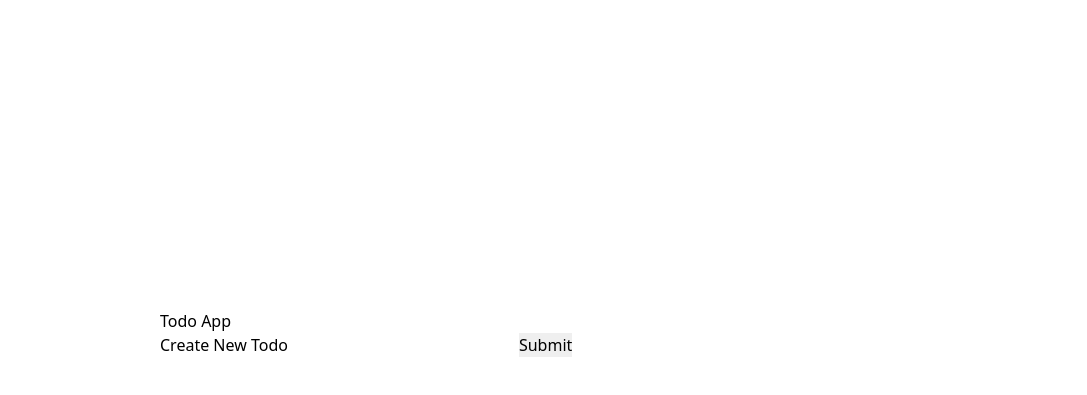
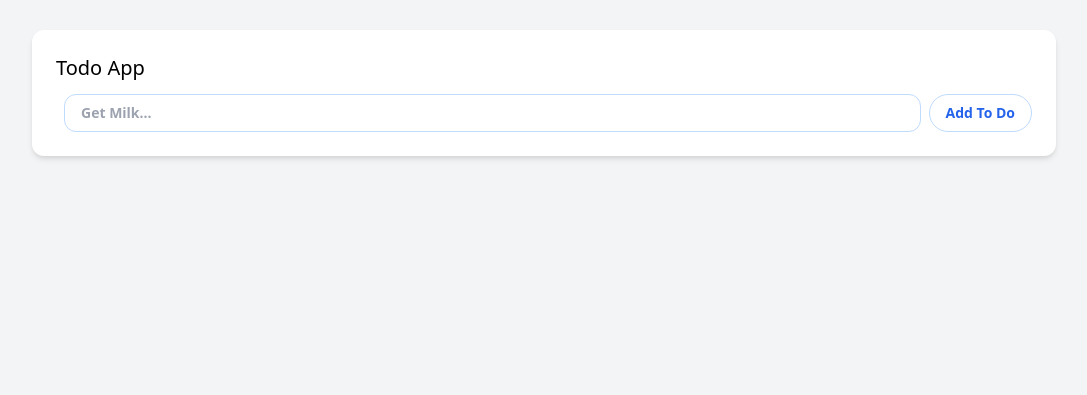
Before and after one commit to scottwarren/todo, a React (Create React App) app: page / in a window 1280 px wide. Shown: the part 307-702 px from the top of the page, without its empty margins (96-1183 px from the left). Built offline with nearby package versions, Linux system fonts and the light colour scheme.

Commit message:
Feature: Implemented rough design for to do app

```diff
--- a/src/App.tsx
+++ b/src/App.tsx
@@ -1,24 +1,15 @@
 import React from 'react';
-import styled from 'styled-components';
 
 import { StoreProvider } from './store';
 import Todos from './components/Todos';
 
-const Container = styled.div`
-  display: flex;
-  justify-content: center;
-  align-items: center;
-  height: 100vw;
-  width: 100vw;
-`;
-
 function App(): React.ReactElement {
   return (
-    <Container>
+    <div className='flex items-center justify-center bg-gray-100 w-screen h-screen'>
       <StoreProvider>
         <Todos />
       </StoreProvider>
-    </Container>
+    </div>
   );
 }
 
--- a/src/components/NewTodoForm.tsx
+++ b/src/components/NewTodoForm.tsx
@@ -17,13 +17,29 @@ function NewTodoForm(): React.ReactElement {
   };
 
   return (
-    <div>
-      <form onSubmit={handleSubmit}>
-        <label htmlFor='new-todo'>Create New Todo</label>
-        <input id='new-todo' ref={newTodoInputRef} />
-        <input type='submit' />
-      </form>
-    </div>
+    <form onSubmit={handleSubmit} className='flex space-x-2'>
+      <label
+        htmlFor='new-todo'
+        aria-label='Create New To Do'
+        className='hidden'
+      >
+        Create New Todo
+      </label>
+      <input
+        className='flex-grow ml-0 px-4 py-2 text-sm text-blue-600 font-semibold rounded-xl border border-blue-200 focus:outline-none focus:ring-2 focus:ring-blue-600 focus:ring-offset-2'
+        type='text'
+        id='new-todo'
+        ref={newTodoInputRef}
+        placeholder='Get Milk...'
+      />
+
+      <button
+        type='submit'
+        className='px-4 py-2 text-sm text-blue-600 font-semibold rounded-full border border-blue-200 hover:text-white hover:bg-blue-600 hover:border-transparent focus:outline-none focus:ring-2 focus:ring-blue-600 focus:ring-offset-2'
+      >
+        Add To Do
+      </button>
+    </form>
   );
 }
 export default NewTodoForm;
--- a/src/components/Todos.tsx
+++ b/src/components/Todos.tsx
@@ -1,28 +1,20 @@
 import React, { useContext } from 'react';
-import styled from 'styled-components';
 
 import Todo from './Todo';
 import NewTodoForm from './NewTodoForm';
 import { StoreContext } from '../store';
 
-const Container = styled.div`
-  max-height: 80vw;
-  width: 60vw;
-`;
-
-const Title = styled.h2``;
-
 function Todos(): React.ReactElement {
   const { todos } = useContext(StoreContext);
 
   return (
-    <Container>
-      <Title>Todo App</Title>
+    <div className='flex flex-1 flex-col max-w-screen-lg p-6 bg-white rounded-xl shadow-md  '>
+      <h2 className='text-xl mb-3'>Todo App</h2>
       <NewTodoForm />
       {todos.map((todo) => (
         <Todo key={todo.id} {...todo} />
       ))}
-    </Container>
+    </div>
   );
 }
 
```
